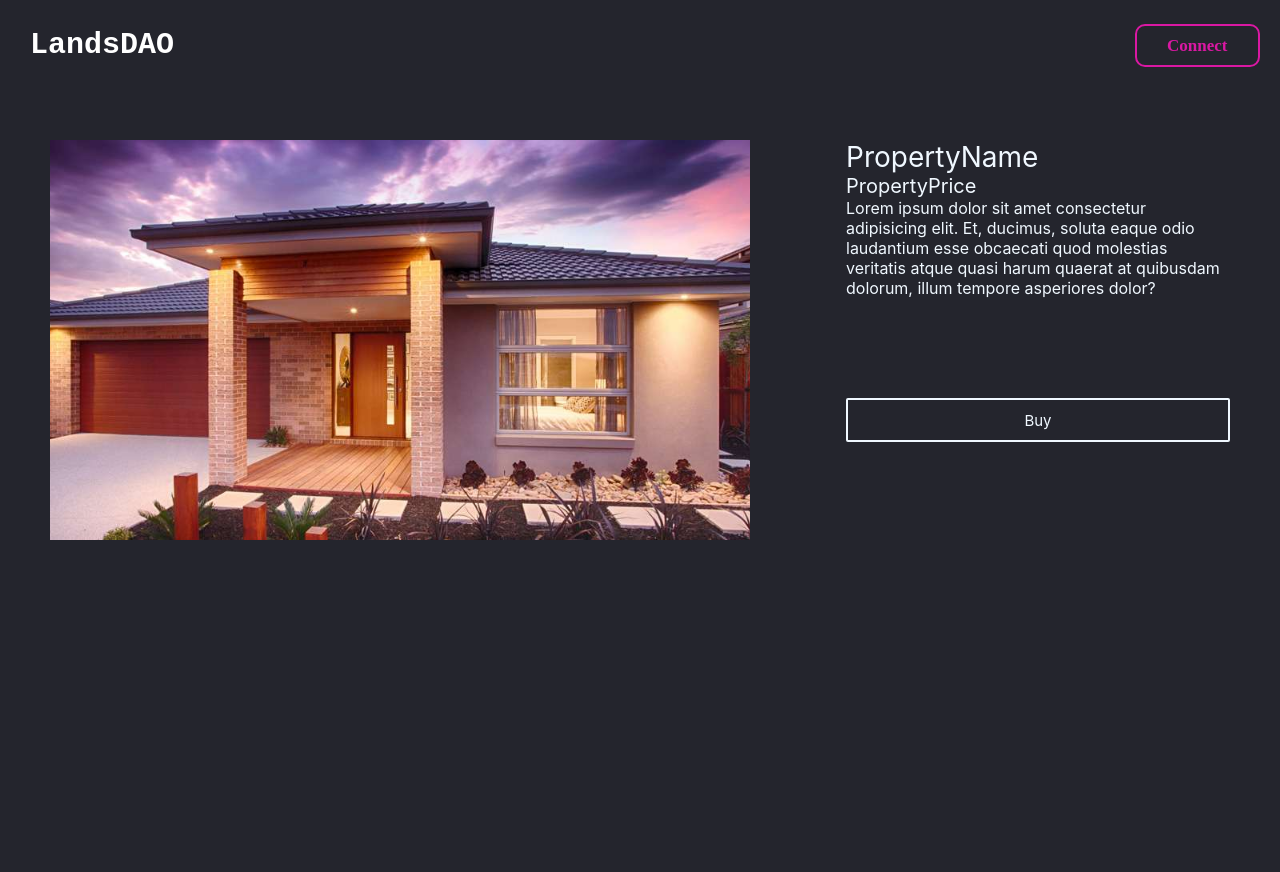
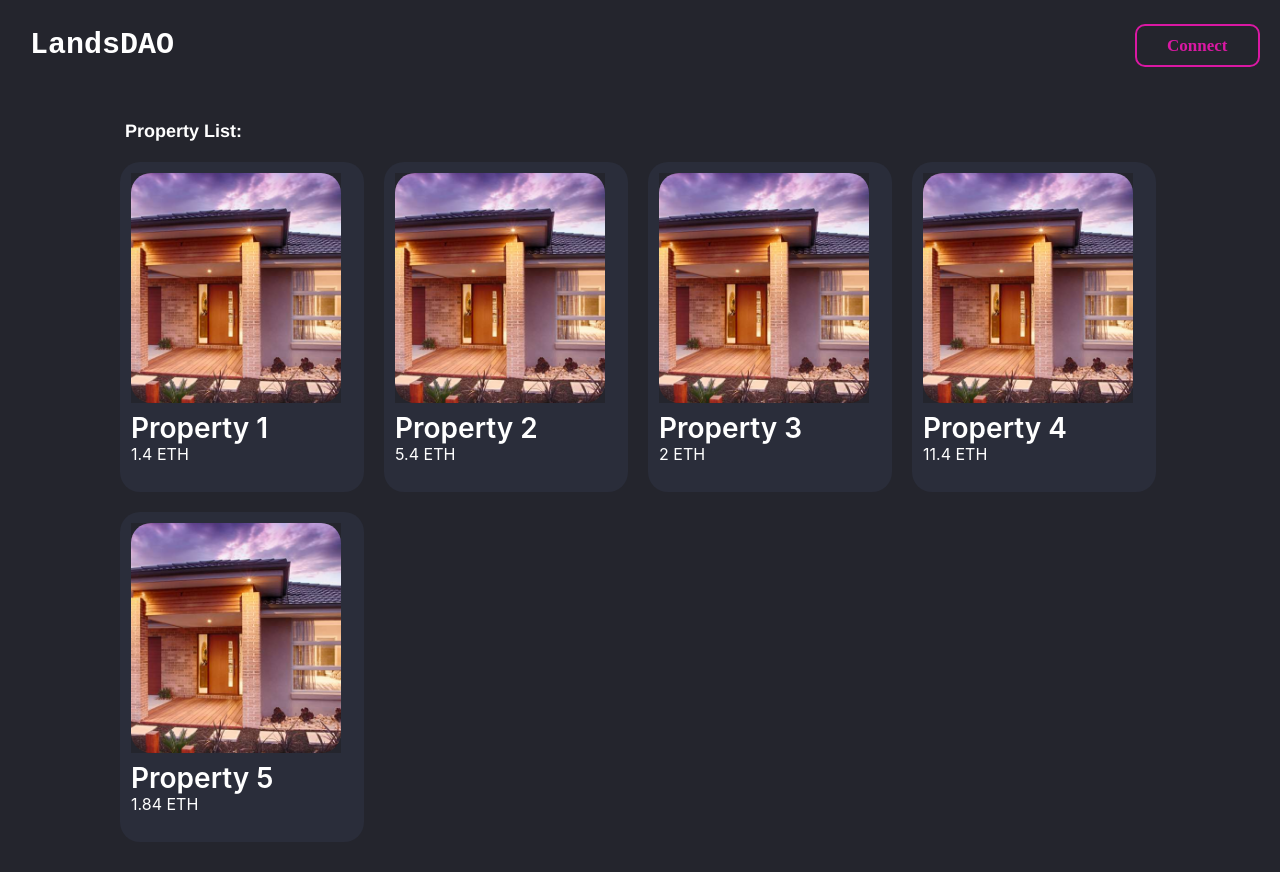
Before and after one commit to twinzies/landsdao, a React (Create React App) app: page / in a window 1280 px wide. Before the commit the page ends 800 px from the top, so only its background shows below. Built offline with nearby package versions, Linux system fonts and the light colour scheme; the HTML template or start-up script is replaced by a standard one.

Commit message:
adding routes

```diff
--- a/package.json
+++ b/package.json
@@ -9,6 +9,7 @@
     "nodemon": "^2.0.20",
     "react": "^18.2.0",
     "react-dom": "^18.2.0",
+    "react-router-dom": "^6.4.4",
     "react-scripts": "5.0.1",
     "web-vitals": "^2.1.4",
     "web3": "^1.8.1"
--- a/src/App.js
+++ b/src/App.js
@@ -1,11 +1,20 @@
 // import HomePage from './pages/HomePage';
+import { BrowserRouter, Routes, Route } from 'react-router-dom';
 import './App.css';
+import HomePage from './pages/HomePage';
 import PropertyPage from './pages/PropertyPage';
+import Layout from './Layout';
 
 function App() {
   return (
-    // <HomePage />
-    <PropertyPage />
+    <BrowserRouter>
+      <Routes>
+        <Route path="/" element={<Layout />}>
+          <Route index element={<HomePage />} />
+          <Route path="property" element={<PropertyPage />} />
+        </Route>
+      </Routes>
+    </BrowserRouter>
   );
 }
 
--- /dev/null
+++ b/src/Layout.js
@@ -0,0 +1,12 @@
+import { Outlet, Link } from "react-router-dom";
+import NavBar from "./components/NavBar";
+
+const Layout = () => {
+    return (
+        <>
+            <Outlet />
+        </>
+    )
+};
+
+export default Layout;
--- a/src/components/PropertyCard.js
+++ b/src/components/PropertyCard.js
@@ -1,4 +1,5 @@
 import React from 'react';
+import { Link } from 'react-router-dom';
 import './PropertyCard.css';
 import PropImg from '../assets/PropertyImage.jpg';
 
@@ -8,7 +9,7 @@ class PropertyCard extends React.Component {
         return (
             <div class="PropertyCard">
                 <div class="PropertyImage">
-                    <img src={PropImg} />
+                    <Link to={{ pathname: "/property", state: "Here we go!" }}><img src={PropImg} /></Link>
                 </div>
                 <div class="Data">
                     <div class="PropertyName">{this.props.PropertyName}</div>
--- a/src/components/PropertyDetails.js
+++ b/src/components/PropertyDetails.js
@@ -3,6 +3,8 @@ import './PropertyDetails.css';
 import PropImg from '../assets/PropertyImage.jpg';
 
 class PropertyDetails extends React.Component {
+
+
     render() {
         return (
             <div class="PropertyDetails">
```
Also changed, not shown: 1 other file (tests, documents, lock files or other folders).
